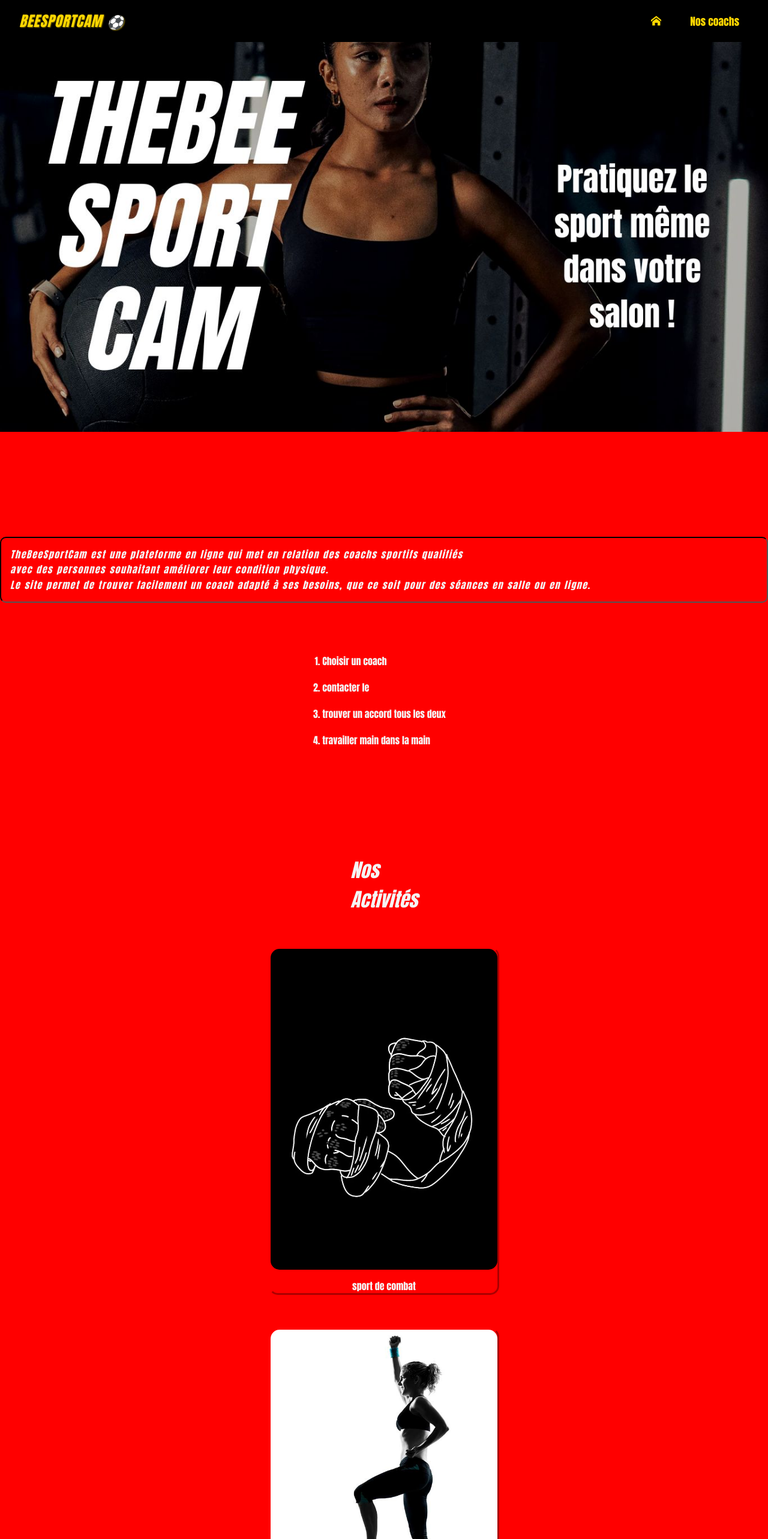
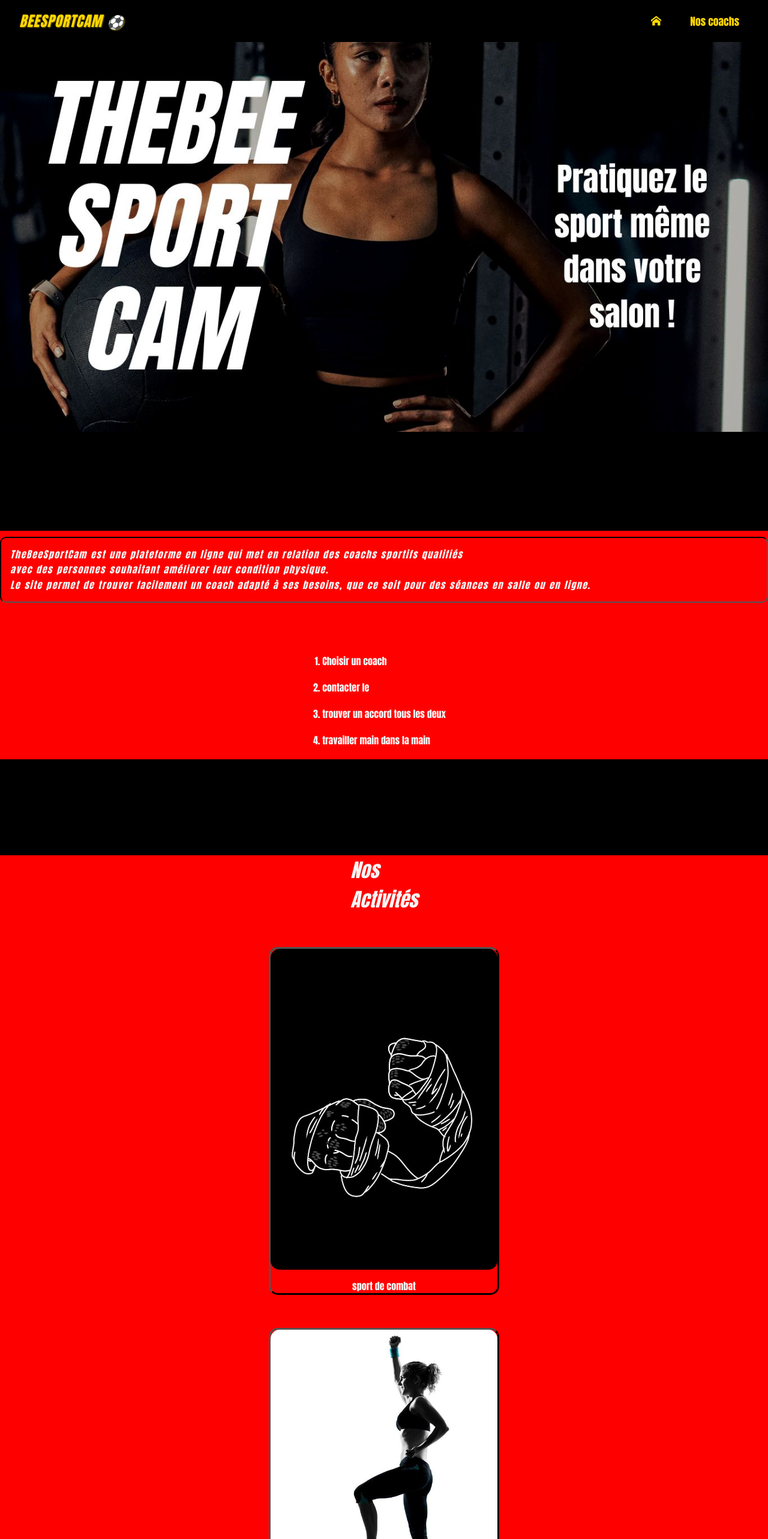
Before and after one commit to AKEKOFranck/Beesport, a React (Vite) app: page / in a window 1280 px wide. Shown: the top 2566 px of the page at 60% size. Built offline with nearby package versions, Linux system fonts and the light colour scheme.

Commit message:
second test

```diff
--- a/src/styles/Footer.css
+++ b/src/styles/Footer.css
@@ -1,8 +1,8 @@
 footer {
   width: 100%;
   min-height: 120px;
-  background-color: black;
-  color: whitesmoke;
+  background-color: whitesmoke;
+  color: black;
   align-items: center;
   display: flex;
   justify-content: space-around;
@@ -17,7 +17,7 @@ footer {
 .foot_img{
     width: 10%;
     border-radius: 50%;
-    box-shadow: 0px 0px 5px 5px yellow;
+    box-shadow: 0px 0px 5px 5px black;
 }
 
 .foot_content{
--- a/src/styles/Home.css
+++ b/src/styles/Home.css
@@ -10,7 +10,7 @@
 .home_content, .home_content_img{
     width: 100%;
     height: 100%;
-    background-color: red;
+
 }
 
 .home_content{
@@ -49,7 +49,7 @@
 }
 
 .home_box2, .home_box4{
-    border: 3px outset red;
+    border: 3px outset black;
     width: 15%;
     height: auto;
     display: flex;
@@ -87,7 +87,7 @@ h2{
 
 
 .home_box3{
-     border: 5px outset red;
+     border: 3px outset yellow;
     width: 20%;
     height: 250px;
     text-align: center;
@@ -115,7 +115,7 @@ h2{
     height: 40px;
     width: 100%;
     background-color: whitesmoke;
-    border: 2px outset red;
+    border: 2px outset whitesmoke;
     cursor:pointer;
 }
 
@@ -131,7 +131,7 @@ h2{
         display: flex;
         flex-direction: column;
         justify-content: space-between;
-        background-color: red;
+
         position: relative;
         gap: 160px;
         min-height: 100vh;
--- a/src/styles/index.css
+++ b/src/styles/index.css
@@ -13,7 +13,7 @@ html, body, #root {
 }
 
 body{
-  background-color: red;
+  background-color: black;
   min-height: 100vh;
   display: flex;
   flex-direction: column;
```
